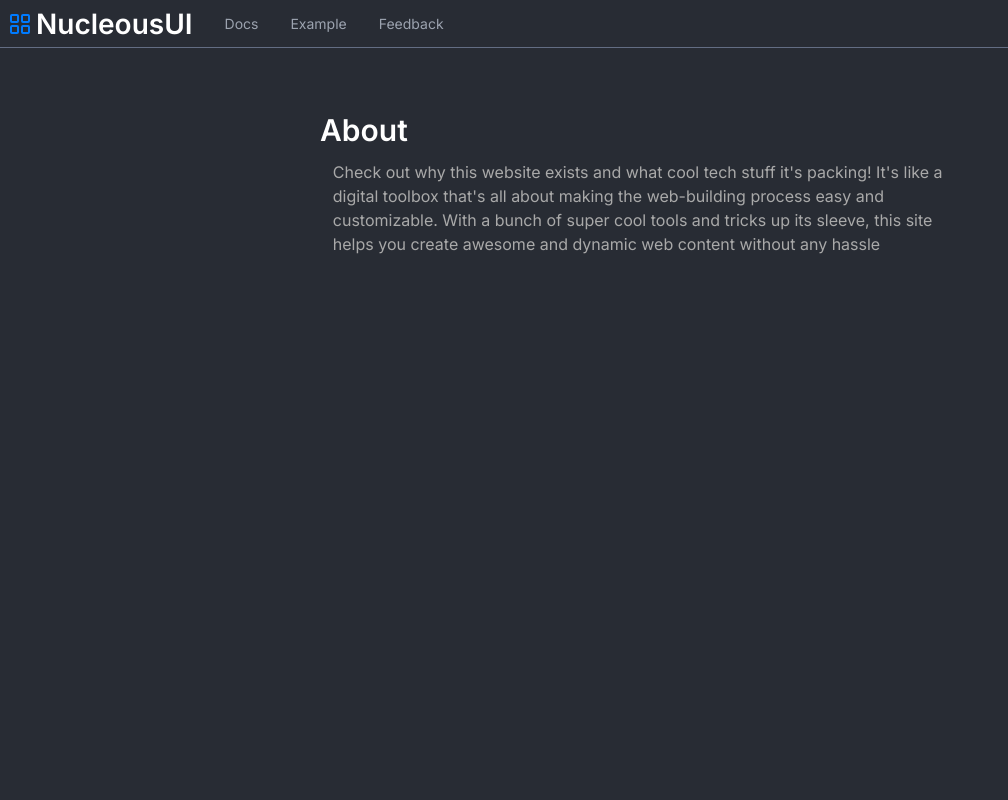
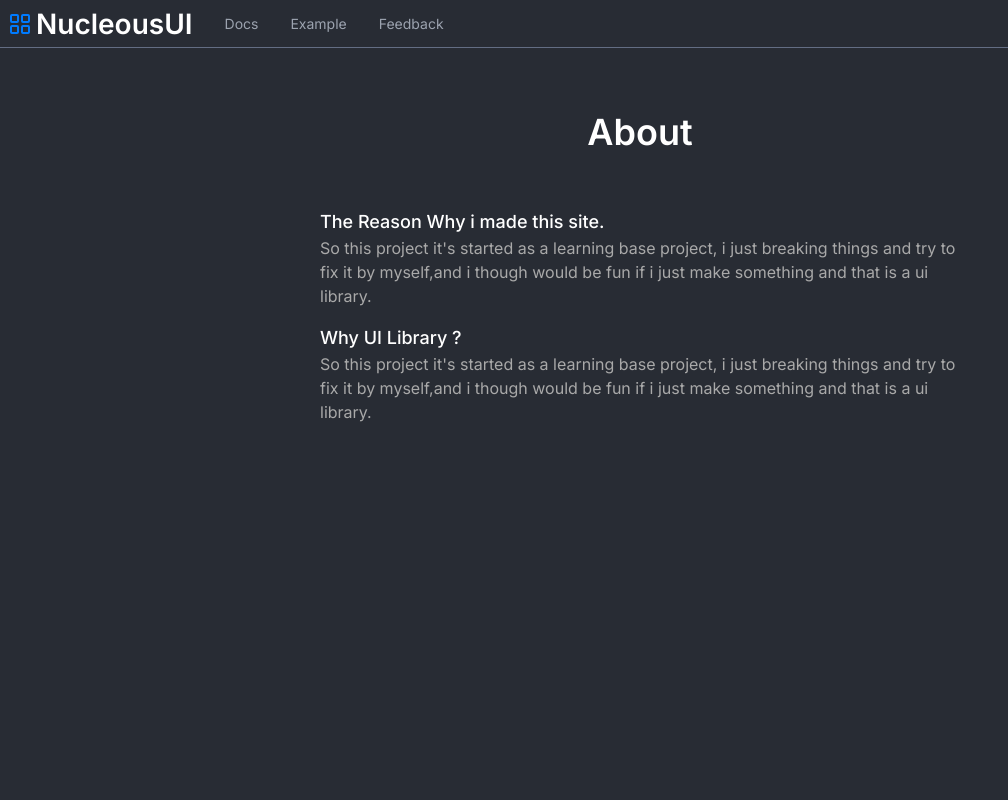
Before and after one commit to justizha/NucleousUI, a Next.js app: page /about in a window 1280 px wide. Shown: the top 800 px of the page, without its empty margins (0-1008 px from the left). Built offline with nearby package versions, Linux system fonts and the light colour scheme.

Commit message:
feat : prettier

```diff
--- a/package.json
+++ b/package.json
@@ -45,8 +45,8 @@
     "@types/node": "^20.8.6",
     "@types/react": "^18.2.28",
     "@types/react-syntax-highlighter": "^15.5.9",
-    "prettier": "^3.0.3",
-    "prettier-plugin-tailwindcss": "^0.5.5",
+    "prettier": "^3.2.5",
+    "prettier-plugin-tailwindcss": "^0.5.11",
     "prisma": "^5.7.0",
     "tailwindcss": "^3.3.5",
     "typescript": "^5.2.2"
--- a/prettier.config.js
+++ /dev/null
@@ -1,5 +0,0 @@
-// prettier.config.js
-module.exports = {
-  plugins: ['prettier-plugin-tailwindcss'],
-  tailwindConfig: '.tailwind.config.js',
-}
--- a/src/app/about/page.tsx
+++ b/src/app/about/page.tsx
@@ -1,15 +1,39 @@
+"use client"
 import PageWrapper from "../../components/PageWrapper";
+import Footer from "../../components/Footer";
 export default function About() {
     return (
-        <PageWrapper>
-            <section className="pt-28">
-                <h1 className="text-3xl font-semibold text-white text-start mx-2 md:ml-80">About</h1>
-                <div className="flex flex-col md:justify-center items-center md:mx-0 mx-2">
-                    <p className="md:text-base text-start text-sm font-normal text-main-gray mt-3 md:w-[48%]">
-                        Check out why this website exists and what cool tech stuff it's packing! It's like a digital toolbox that's all about making the web-building process easy and customizable. With a bunch of super cool tools and tricks up its sleeve, this site helps you create awesome and dynamic web content without any hassle
-                    </p>
-                </div>
-            </section>
-        </PageWrapper>
+        <>
+            <PageWrapper>
+                <article className="pt-28">
+                    <h1 className="text-4xl text-center font-semibold text-white ">
+                        About
+                    </h1>
+                </article>
+                <article className="md:mx-40 mx-8 pt-14 lg:mx-80">
+                    <div className="mb-4">
+                        <h2 className="text-lg text-white font-medium">
+                            The Reason Why i made this site.
+                        </h2>
+                        <p className="text-main-gray text-base">
+                            So this project it's started as a learning base project,
+                            i just breaking things and try to fix it by myself,and i though would be
+                            fun if i just make something and that is a ui library.
+                        </p>
+                    </div>
+                    <div className="mb-4">
+                        <h2 className="text-lg text-white font-medium">
+                            Why UI Library ?
+                        </h2>
+                        <p className="text-main-gray text-base">
+                            So this project it's started as a learning base project,
+                            i just breaking things and try to fix it by myself,and i though would be
+                            fun if i just make something and that is a ui library.
+                        </p>
+                    </div>
+                </article>
+            </PageWrapper>
+            <Footer />
+        </>
     )
 }
```
Also changed, not shown: 2 other files (tests, documents, lock files or other folders).
